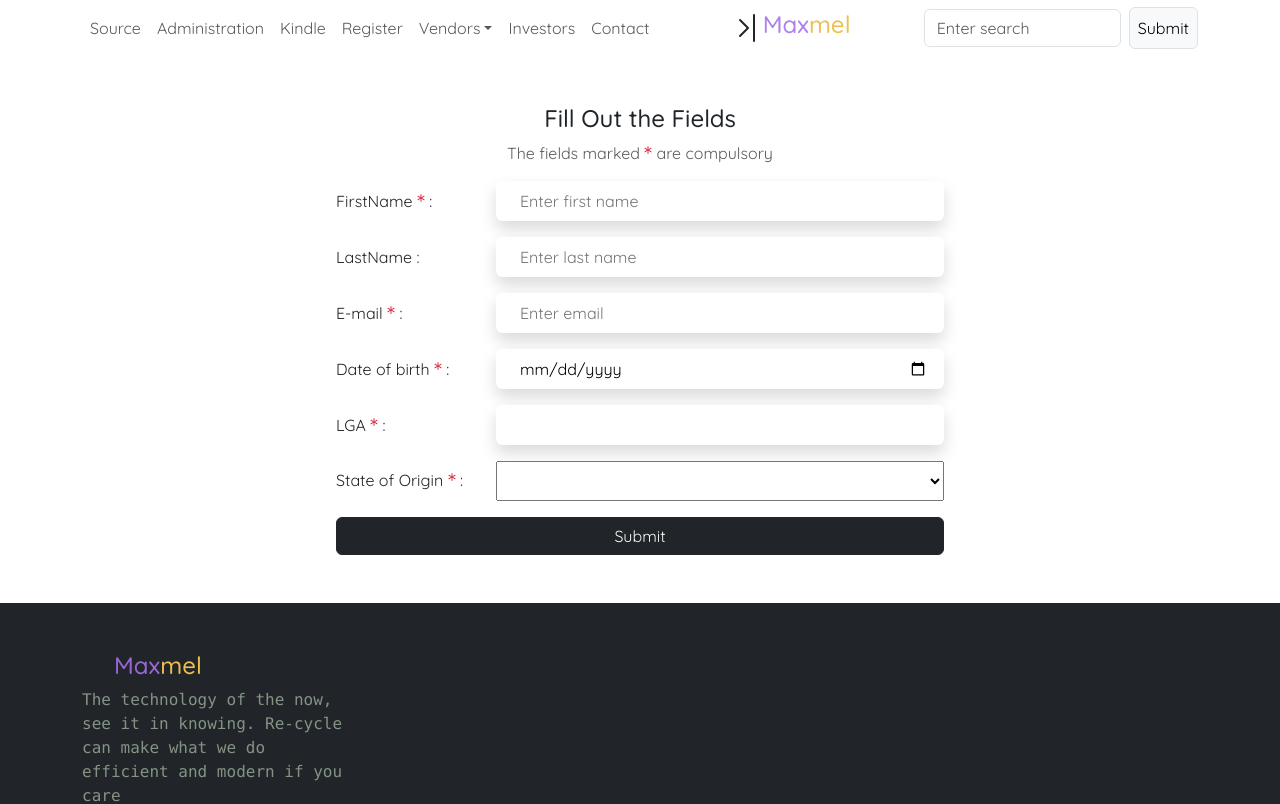
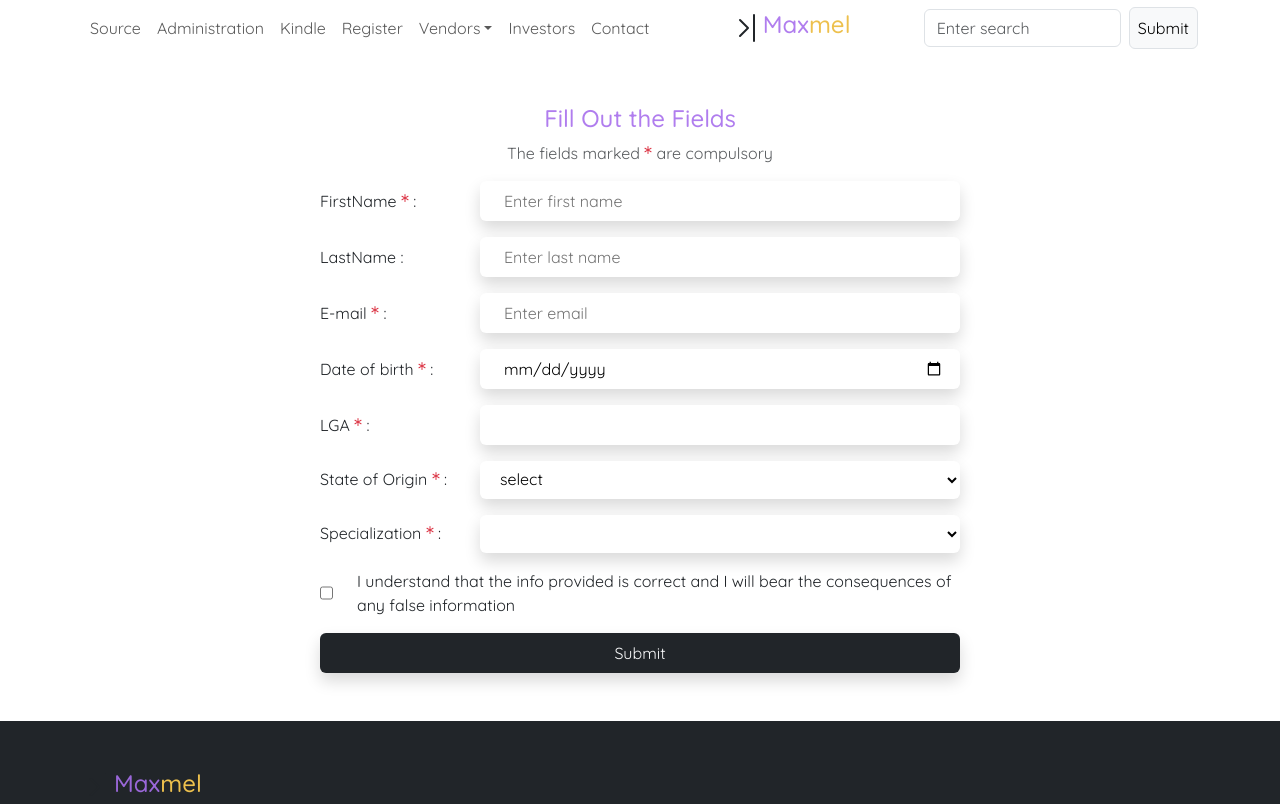
Before and after one commit to Henry-Egboh/maxmel, a React (Create React App) app: page /Components/Register.js in a window 1280 px wide. Shown: the top 804 px of the page. Built offline with nearby package versions, Linux system fonts and the light colour scheme.

Commit message:
Added checkbox and centered the form

```diff
--- a/src/Components/Footer.js
+++ b/src/Components/Footer.js
@@ -75,7 +75,7 @@ const Footer = () => {
                 </Row>
 
                      {/*base footer  */}
-                     <Row className='footer-text align-items-center my-5 pt-3 pb-5'>
+                     <Row className='footer-text align-items-center pt-3 pb-5'>
                       {/* social icons */}
                       <Col xs={12} md={4}>
                           <p>Follow us:</p>
--- a/src/Components/FormComp.js
+++ b/src/Components/FormComp.js
@@ -5,9 +5,9 @@ const FormComp = () => {
     return (
         <main>
             <div className="wrapper my-5">
-                <Container>
-                    <div className="d-flex flex-column align-items-center">
-                        <h4>Fill Out the Fields</h4>
+                <Container className="d-flex justify-content-center">
+                    <div className="wrapper-div d-flex flex-column align-items-center">
+                        <h4 className="color-text">Fill Out the Fields</h4>
                         <p className="text-muted">The fields marked <sup><Asterisk className="text-danger asterisk-size" /></sup> are compulsory</p>
                         {/* forms */}
                         <fieldset>
@@ -47,20 +47,40 @@ const FormComp = () => {
                                         <option value='Ogoni'></option>
                                     </datalist>
                                 </div>
-                                {/* country */}
+                                {/* state */}
                                 <div>
                                     <label className="label-width" for="state">State of Origin <sup><Asterisk className="text-danger asterisk-size" /></sup> :</label>
-                                    <select className="input-width py-2" id="state" name="state">
-                                        <option value="Rivers"></option>
-                                        <option value="Rivers">Rivers</option>
-                                        <option value="Rivers">Rivers</option>
-                                        <option value="Rivers">Rivers</option>
-                                        <option value="Rivers">Rivers</option>
+                                    <select className=" border border-0 shadow bg-body p-3 rounded input-width py-2" id="state" name="state">
+                                        <option value="Rivers">select</option>
+                                        <option value="Rivers">Ogun</option>
+                                        <option value="Rivers">Ekiti</option>
+                                        <option value="Rivers">Lagos</option>
+                                        <option value="Rivers">Abuja</option>
                                         <option value="Rivers">Rivers</option>
                                     </select>
                                 </div>
+                                {/* country */}
+                                <div>
+                                <label className="label-width" for="specialization">Specialization <sup><Asterisk className="text-danger asterisk-size" /></sup> :</label>
+                                    <select className=" border border-0 shadow bg-body p-3 rounded input-width py-2" id="specialization" name="specialization">
+                                        <option value="Rivers"></option>
+                                        <option value="Rivers">AI Mining</option>
+                                        <option value="Rivers">Web Developer</option>
+                                        <option value="Rivers">Software Engineer</option>
+                                        <option value="Rivers">ChatGPT</option>
+                                        <option value="Rivers">Java Programmer</option>
+                                    </select>
+                                </div>
+                                {/* policy */}
+                                <div className="d-flex gap-4">
+                                    <input id="check" type='checkbox' className="p-5"></input>
+                                    <label for="check" className="">
+                                        I understand that the info provided is correct and I will bear the consequences of any false
+                                        information
+                                    </label>
+                                </div>
                                 {/* submit button */}
-                                <button type="submit" className="btn btn-dark btn-outline-white text-light">Submit</button>
+                                <button type="submit" className=" border border-0 shadow p-2 rounded btn btn-dark btn-outline-white text-light">Submit</button>
                             </form>
                         </fieldset>
                     </div>
--- a/src/Components/Section.js
+++ b/src/Components/Section.js
@@ -1,5 +1,5 @@
 import { Row, Col, Container } from 'react-bootstrap';
-import { CircleSquare } from 'react-bootstrap-icons';
+import { CircleSquare, Dice2, SlashCircle } from 'react-bootstrap-icons';
 
 const Section = () => {
     return (
@@ -20,7 +20,7 @@ const Section = () => {
 
                         <Col xs={12} sm={6} lg={4} className='mb-3 mb-lg-0'>
                         <div className='d-flex align-items-center'>
-                            <CircleSquare className='fs-3 me-3 color-text-sub'/>
+                            <SlashCircle className='fs-3 me-3 text-danger'/>
                             <h4 className='color-text'>Javascript</h4>
                         </div>
                         <p>The tech of the now is what we get when we begin to investigate our internet to better improve the lives ansd properties of a generation.</p>
@@ -32,7 +32,7 @@ const Section = () => {
 
                         <Col xs={12} sm={6} lg={4}>
                         <div className='d-flex align-items-center'>
-                            <CircleSquare className='fs-3 me-3 color-text-sub'/>
+                            <Dice2 className='fs-3 me-3 text-dark'/>
                             <h4 className='color-text'>Server Courses</h4>
                         </div>
                         <p>The tech of the now is what we get when we begin to investigate our internet to better improve the lives ansd properties of a generation.</p>
--- a/src/index.css
+++ b/src/index.css
@@ -4,20 +4,28 @@
   font-family: 'Quicksand', sans-serif;
 }
 
+:root {
+  --color-text:   hsla(267deg, 77%, 68%, 0.9);
+  --color-text-sub:   #edc04d;
+  --white: #fff;
+  --monospace-color: #849384;
+  --showcase-bg: hsla(118deg, 45%, 69%, 0.2);
+}
+
 /* styling footer text */
 .footer-text {
   font-weight: 300;
   font-size: 0.8rem;
-  color: #fff;
+  color: var(--white);
 }
 /* color for logo */
 .color-text-sub {
-  color: #edc04d;
+  color: var(--color-text-sub);
 }
 
 /* color for logo */
 .color-text {
-  color: hsla(267deg, 77%, 68%, 0.9);
+  color: var(--color-text);
 }
 /* logo size */
 .logo {
@@ -27,8 +35,8 @@
 
 /* join today button in side card content */
 .color-btn {
-  background-color: hsla(267deg, 77%, 68%, 0.9);
-  color: #fff;
+  background-color: var(--color-text);
+  color: var(--white);
 }
 
 /* icon in the card aside content */
@@ -38,12 +46,12 @@
 
 /* color for footer text with logo */
 .monospace-color {
-  color: #849384;
+  color: var(--monospace-color);
 }
 
 /* showcase bg */
 .showcase-bg {
-  background-color: hsla(118deg, 45%, 69%, 0.2);
+  background-color: var(--showcase-bg);
 }
 
 /* form label alignment */
@@ -52,10 +60,14 @@
 }
 /* form field size */
 .input-width {
-  width: 28rem;
+  width: 30rem;
 }
 
 .asterisk-size {
   /* width: 0.5rem; */
   font-size: 0.5rem;
 }
+
+.wrapper-div {
+  width: 40rem;
+}
```
